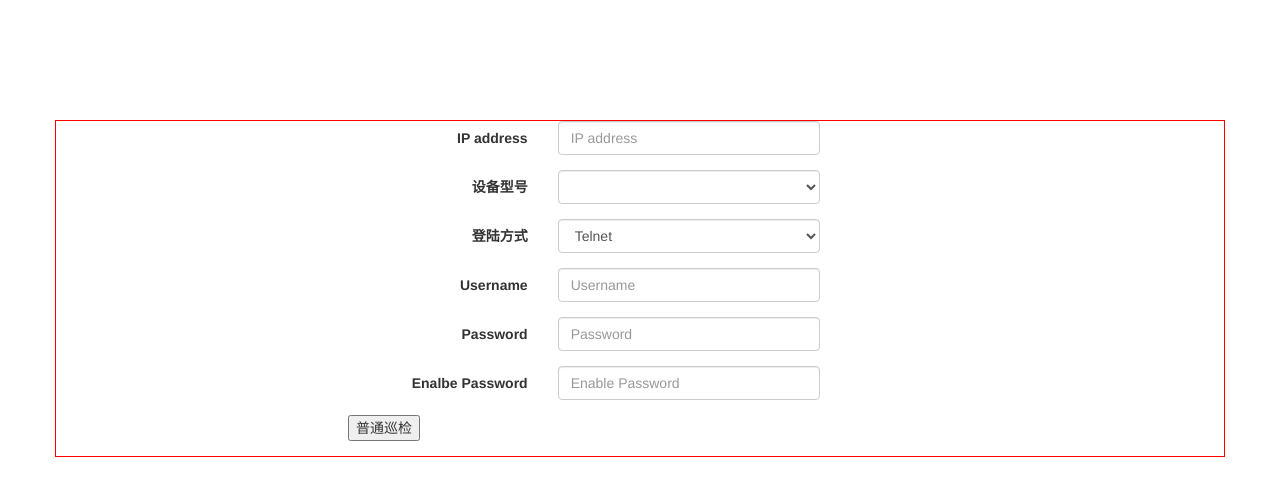
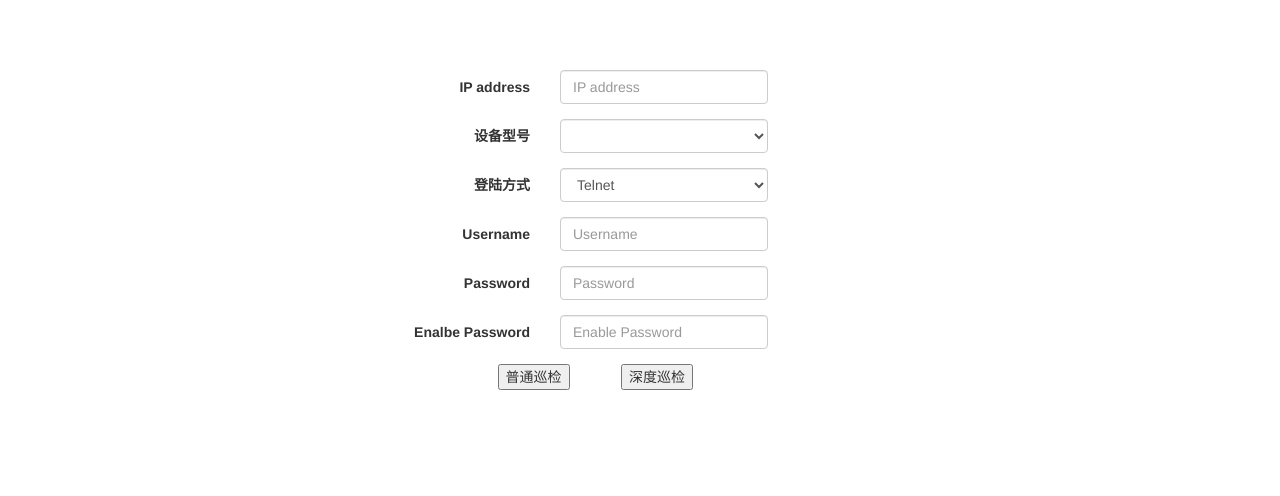
Before and after one commit to haixiaohai/flask-mit, a Flask app: page /single in a window 1280 px wide. Shown: the part 52-548 px from the top of the page. Run offline with Flask 2, Linux system fonts and the light colour scheme; data that the repository does not hold is empty; some libraries are stand-ins or nearby versions.

Commit message:
modify single html:

```diff
--- a/app/routes.py
+++ b/app/routes.py
@@ -15,7 +15,7 @@ def index():
 
 @webapp.route('/single')
 def single():
-    mainform = SingleForm()
+    form = SingleForm()
     if request.method == 'POST':
         if mainform.login_type.data == 'telnet':
             device = TConnection(host=mainform.ipaddress.data,
@@ -26,7 +26,7 @@ def single():
             device.enable()
             print(device.exec('show version'))
 
-            return redirect(url_for('index'))
+            return redirect(url_for('single'))
         else:
             device = SConnection(host=mainform.ipaddress.data,
                                  password=mainform.password.data,
@@ -35,8 +35,8 @@ def single():
             device._connect()
             print(device.exec('show version'))
 
-            return redirect(url_for('index'))
-    return render_template('single.html', form=mainform)
+            return redirect(url_for('single'))
+    return render_template('single.html', form=form)
 
 
 @webapp.route('/batch')
--- a/app/templates/base.html
+++ b/app/templates/base.html
@@ -77,7 +77,7 @@
 {% endblock navbar %}
 
 {% block content %}
-    <div style="height:100px;">
+    <div style="height:50px;">
     </div>
     {% block page_content %} {% endblock page_content %}
     <div>
--- a/app/templates/single.html
+++ b/app/templates/single.html
@@ -1,47 +1,50 @@
 {% extends "base.html" %}
 {% import 'bootstrap/wtf.html' as wtf %}
 {% block page_content %}
-    <div class="container" style="border:1px solid red;">
+    <div class="container">
+        <div class="col-lg-offset-3 col-lg-6">
             <form action="" method="POST" class="form-horizontal">
                 <div class="form-group">
-                {{ form.ipaddress.label(class='col-sm-5 control-label') }}
-                <div class="col-sm-3">
+                    {{ form.ipaddress.label(class='col-xs-4 control-label') }}
+                    <div class="col-xs-5">
                         {{ form.ipaddress(class='form-control',placeholder='IP address') }}
                     </div>
                 </div>
                 <div class="form-group">
-                {{ form.device_model.label(class='col-sm-5 control-label') }}
-                <div class="col-sm-3">
-                    {{ form.device_model(class='form-control') }}
+                    {{ form.device_model.label(class='col-xs-4 control-label') }}
+                    <div class="col-xs-5">
+                        {{ form.device_model(class='form-control',placeholder='请选择设备型号') }}
                     </div>
                 </div>
                 <div class="form-group">
-                {{ form.login_type.label(class='col-sm-5 control-label') }}
-                <div class="col-sm-3">
+                    {{ form.login_type.label(class='col-xs-4 control-label') }}
+                    <div class="col-sm-5">
                         {{ form.login_type(class='form-control') }}
                     </div>
                 </div>
                 <div class="form-group">
-                {{ form.username.label(class='col-sm-5 control-label') }}
-                <div class="col-sm-3">
+                    {{ form.username.label(class='col-xs-4 control-label') }}
+                    <div class="col-sm-5">
                         {{ form.username(class='form-control',placeholder='Username') }}
                     </div>
                 </div>
                 <div class="form-group">
-                {{ form.password.label(class='col-sm-5 control-label') }}
-                <div class="col-sm-3">
+                    {{ form.password.label(class='col-xs-4 control-label') }}
+                    <div class="col-xs-5">
                         {{ form.password(class='form-control',placeholder='Password') }}
                     </div>
                 </div>
                 <div class="form-group">
-                {{ form.enable_password.label(class='col-sm-5 control-label') }}
-                <div class="col-sm-3">
+                    {{ form.enable_password.label(class='col-xs-4 control-label') }}
+                    <div class="col-xs-5">
                         {{ form.enable_password(class='form-control',placeholder='Enable Password') }}
                     </div>
                 </div>
                 <div class="form-group">
-                {{ form.submit(class='col-sm-offset-3') }}
+                    {{ form.submit(class='col-xs-offset-3') }}
+                    {{ form.submit2(class='col-xs-offset-1') }}
                 </div>
             </form>
         </div>
+    </div>
 {% endblock page_content %}
```
Lines whose indentation alone changed are shown as unchanged.
